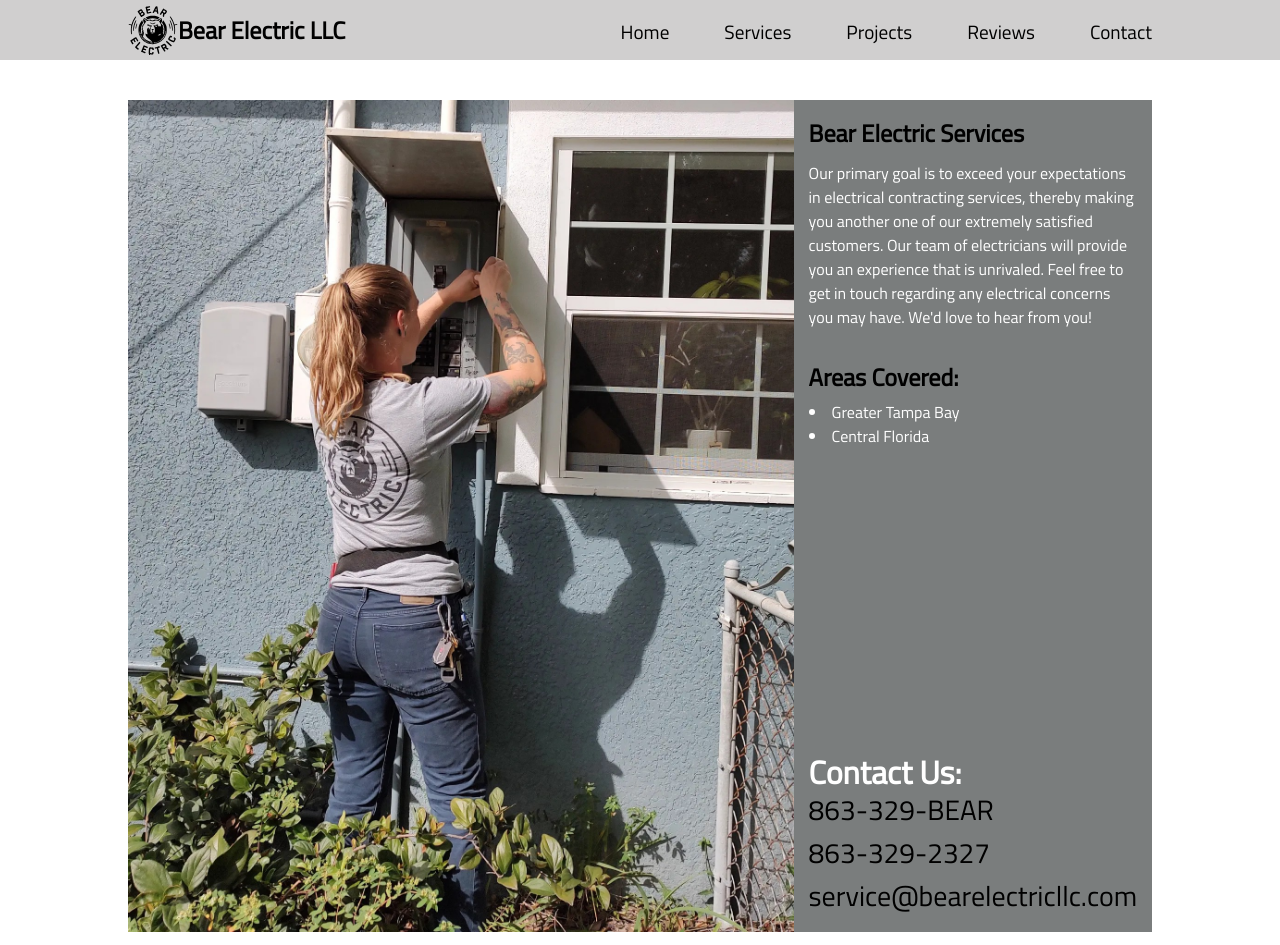
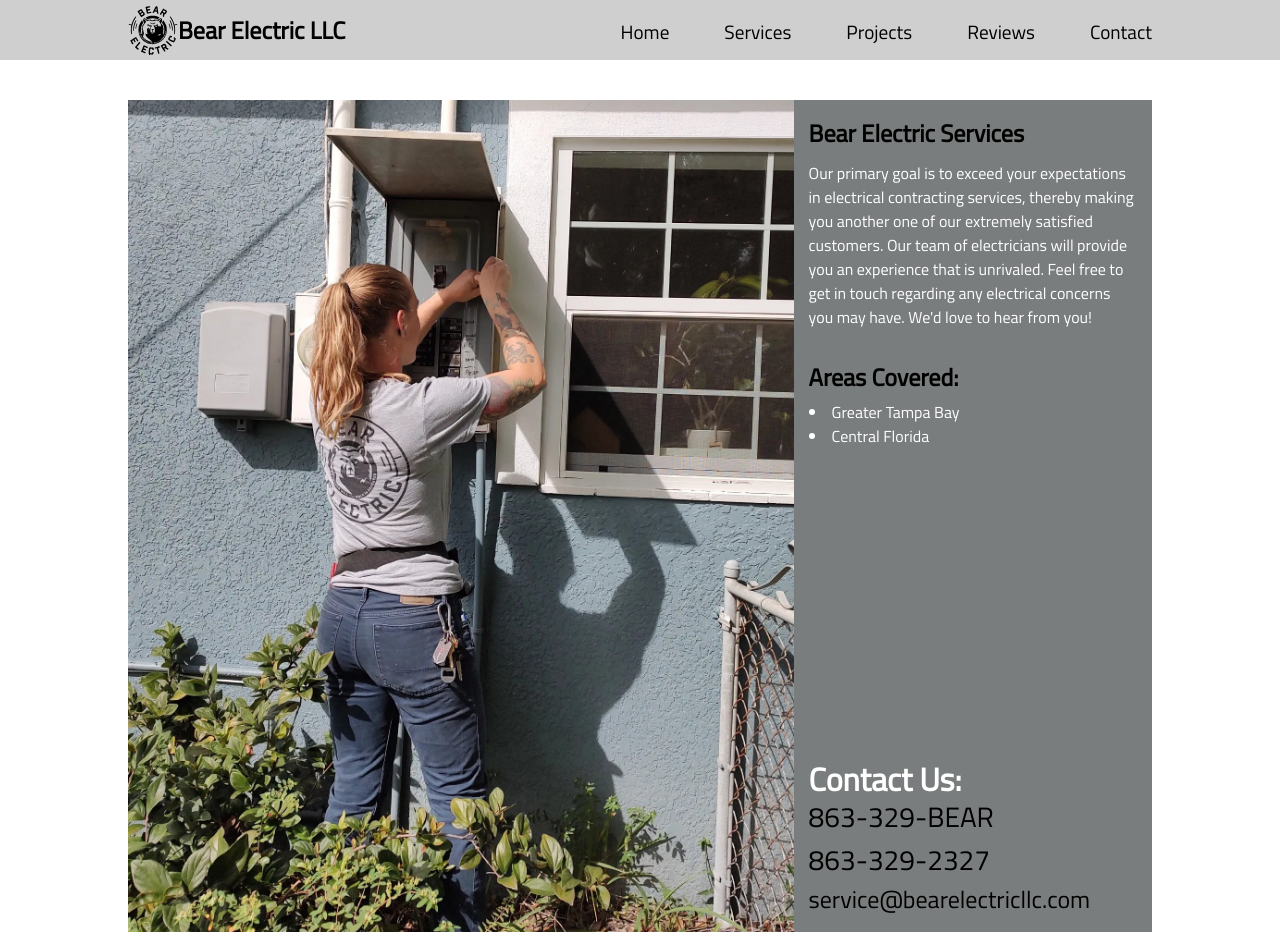
Before and after one commit to mts755Dev/bear-electricc, a React (Create React App) app: page / in a window 1280 px wide. Shown: the top 945 px of the page. Built offline with nearby package versions, Linux system fonts and the light colour scheme.

Commit message:
fix: mail text size

```diff
--- a/src/components/hero-section/HeroSection.css
+++ b/src/components/hero-section/HeroSection.css
@@ -100,7 +100,7 @@
 
 .mail {
   color: black;
-  font-size: 1.75rem;
+  font-size: 1.5rem;
   text-decoration: none;
 }
 
```
